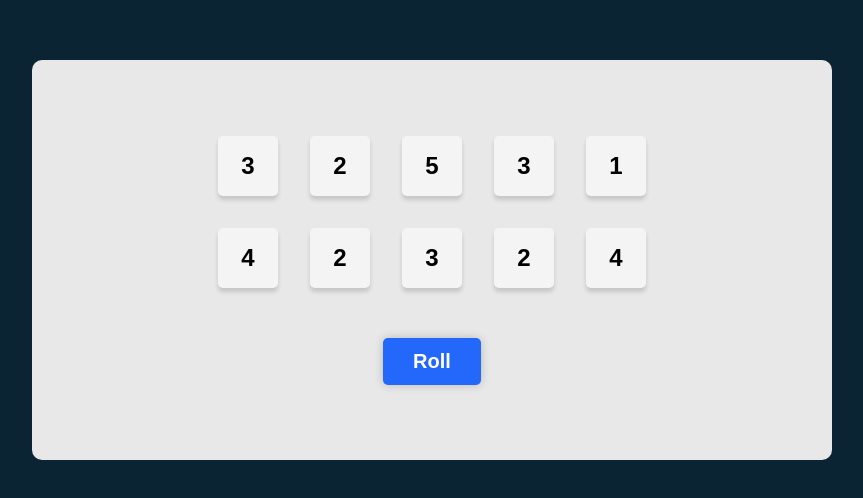
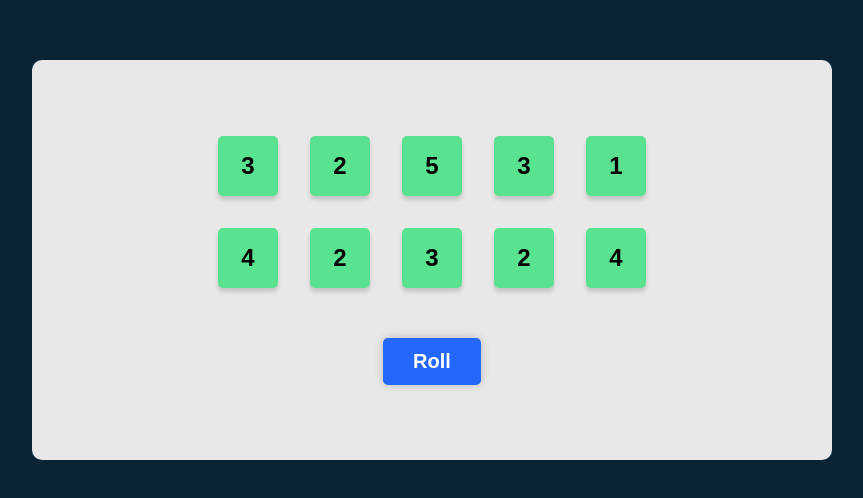
Before and after one commit to dannychung30/tenzies, a React (Vite) app: page / in a window 1280 px wide. Shown: the part 140-638 px from the top of the page, without its empty margins (208-1071 px from the left). Built offline with nearby package versions, Linux system fonts and the light colour scheme.

Commit message:
Conditionally rendered the classname based on isHeld prop

```diff
--- a/src/Components/Die.jsx
+++ b/src/Components/Die.jsx
@@ -1,6 +1,7 @@
 export default function Die(props) {
+    console.log(props);
     return (
-        <button className="die">
+        <button className={"die " + (props.isHeld ? "held" : "")}>
             {props.value}
         </button>
     )
```
